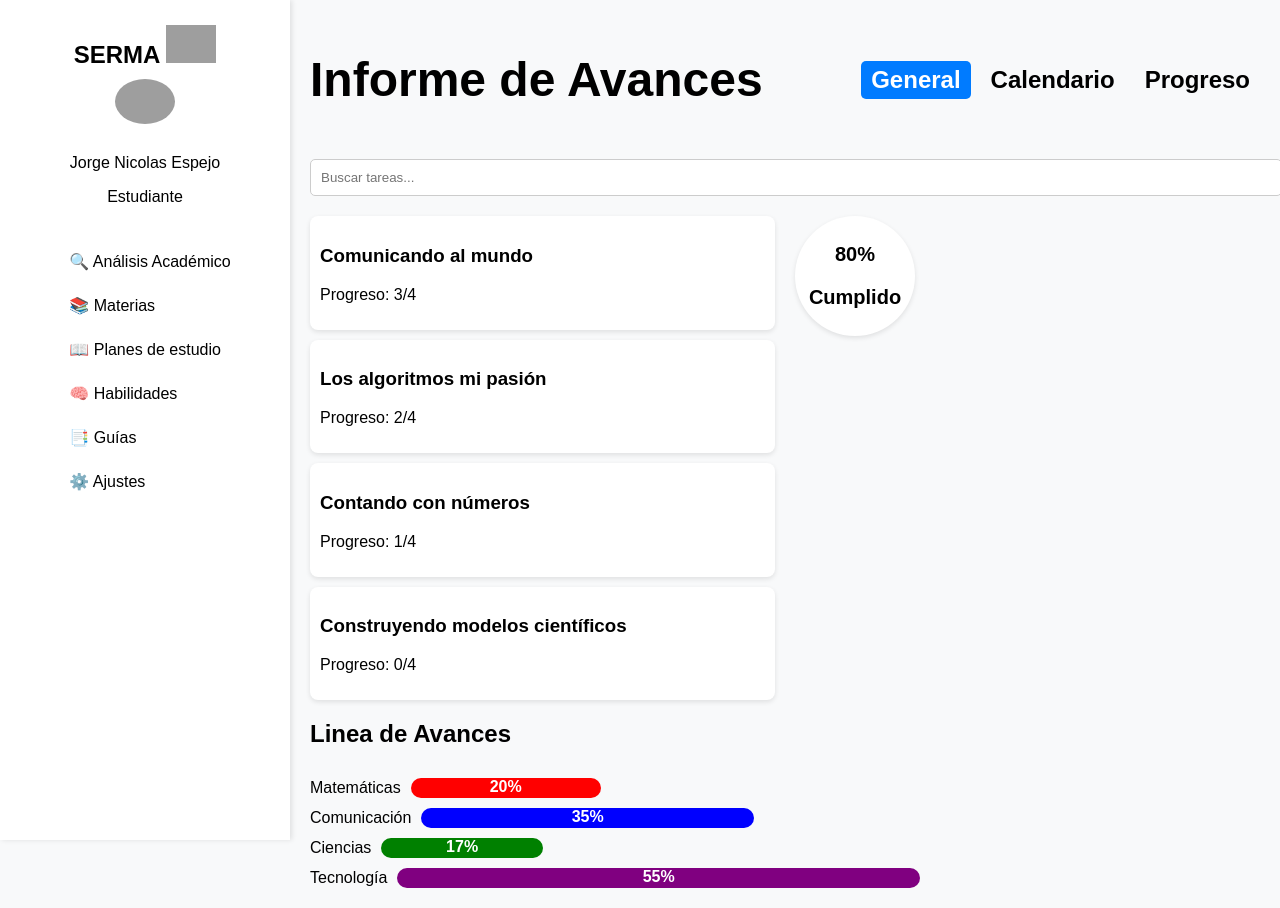
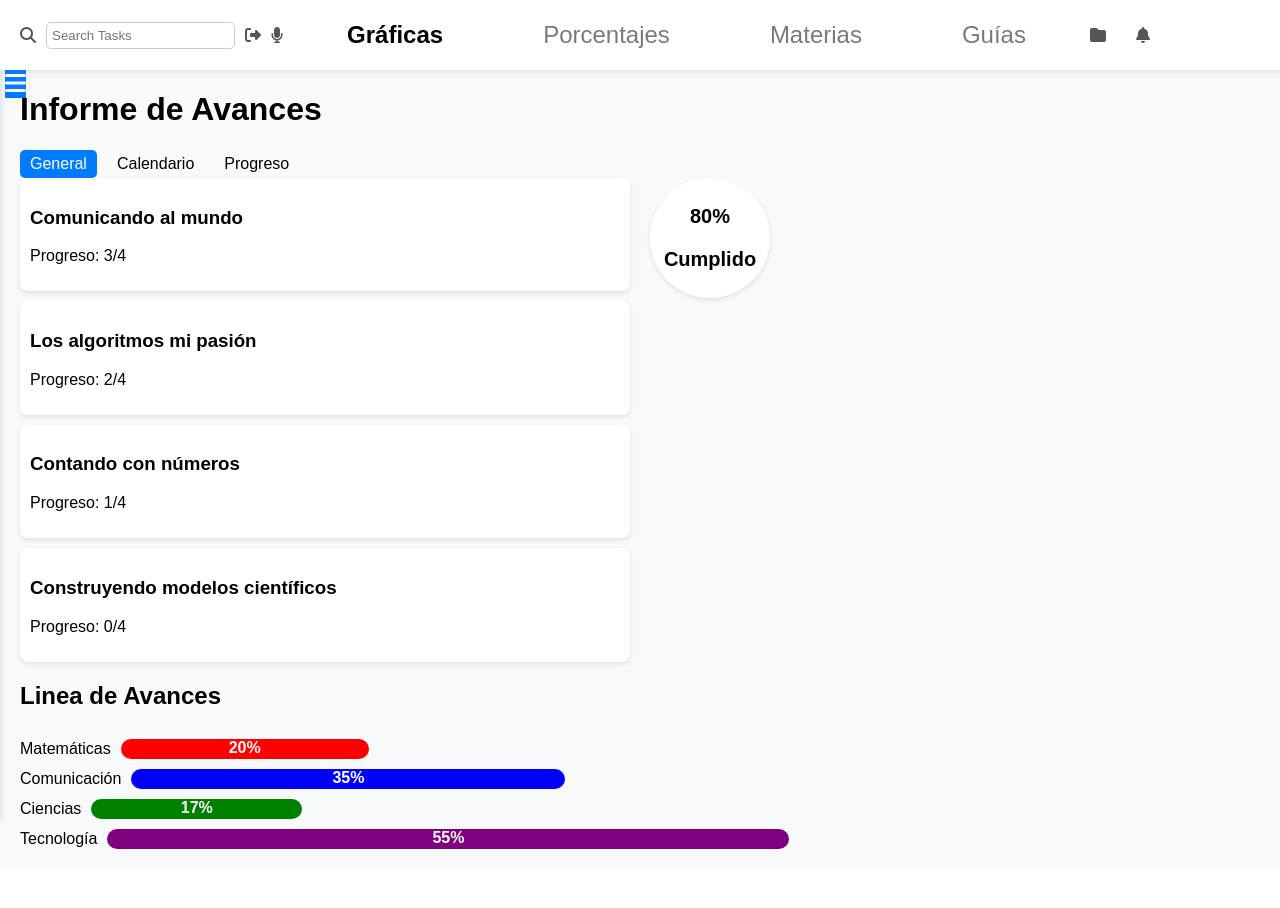
Before and after one commit to jhonnyer512/SGAA-MOCSAS, a PHP site: page /Home.html in a window 1280 px wide. After the commit the page ends 849 px from the top, so only its background shows below. Run offline with PHP 8.4, Linux system fonts and the light colour scheme; some libraries are stand-ins or nearby versions; grey boxes are pictures that could not be loaded.

Commit message:
funcion menu

```diff
--- a/src/page/Pagina Prinsipal/Home.html
+++ b/src/page/Pagina Prinsipal/Home.html
@@ -5,15 +5,18 @@
         <meta name="viewport" content="width=device-width, initial-scale=1.0">
         <title>Informe de Avances</title>
         <link rel="stylesheet" href="styles.css">
+        <link rel="stylesheet" href="https://cdnjs.cloudflare.com/ajax/libs/font-awesome/6.5.1/css/all.min.css">
+        <script src="https://kit.fontawesome.com/your-fontawesome-kit.js" crossorigin="anonymous"></script> <!-- Reemplaza con tu kit de FontAwesome -->
     </head>
 <body>
+
     <div class="sidebar">
         <div class="logo">
             SERMA
-            <img src="\public\image\Logo de SERMA.jpg" >
+            <img src="/public/image/Logo de SERMA.jpg">
         </div>
         <div class="user-info">
-            <img src="user.png" >
+            <img src="user.png">
             <p>Jorge Nicolas Espejo</p>
             <span>Estudiante</span>
         </div>
@@ -29,19 +32,46 @@
         </nav>
     </div>
 
+    <script>
+        function toggleSidebar() {
+            document.querySelector(".sidebar").classList.toggle("active");
+        }
+    </script>
+
     <div class="main-content">
-        <header>
+        <header class="top-bar">
+            <div class="search-container">
+                <i class="fas fa-search"></i>
+                <input type="text" placeholder="Search Tasks">
+                <i class="fas fa-sign-out-alt"></i>
+                <i class="fas fa-microphone"></i>
+            </div>
+
+            <nav class="nav-links">
+                <span class="active">Gráficas</span>
+                <span>Porcentajes</span>
+                <span>Materias</span>
+                <span>Guías</span>
+            </nav>
+
+            <div class="icons">
+                <i class="fas fa-folder"></i>
+                <i class="fa-solid fa-bell"></i>
+            </div>
+        </header>
+        <div>
+            <div class="menu-toggle" id="menu-toggle">
+                <i class="fas fa-bars"></i>
+            </div>
             <h1>Informe de Avances</h1>
             <div class="tabs">
                 <span class="active">General</span>
                 <span>Calendario</span>
                 <span>Progreso</span>
             </div>
-        </header>
+        </div>
 
-        <div class="search-bar">
-            <input type="text" placeholder="Buscar tareas...">
-        </div>
+
 
         <div class="dashboard">
             <div class="habilidades">
@@ -91,5 +121,6 @@
             </div>
         </div>
     </div>
+<script src="script.js"></script>
 </body>
 </html>
--- a/src/page/Pagina Prinsipal/Styles.css
+++ b/src/page/Pagina Prinsipal/Styles.css
@@ -6,15 +6,85 @@ body {
     background-color: #f8f9fa;
 }
 
+.top-bar {
+    position: fixed;
+    top: 0;
+    left: 0;
+    width: 100%;
+    height: 50px;
+    background-color: #fff;
+    display: flex;
+    justify-content: space-between;
+    align-items: center;
+    padding: 10px 20px;
+    box-shadow: 0px 2px 5px rgba(0, 0, 0, 0.1);
+    z-index: 1000;
+}
+
+
+.search-container {
+    display: flex;
+    align-items: center;
+    gap: 10px;
+}
+
+.search-container input {
+    padding: 5px;
+    border: 1px solid #ccc;
+    border-radius: 5px;
+    outline: none;
+}
+
+#menu-toggle {
+    position: fixed;
+    left: 5px;
+    top: 70px;
+    font-size: 24px;
+    background-color: #007bff;
+    color: white;
+    border: none;
+    cursor: pointer;
+    transition: left 0.3s ease-in-out;
+    z-index: 1000;
+}
+
 .sidebar {
+    position: fixed;
+    left: -250px;
+    top: 70px; /* Lo bajamos para que no cubra el header */
     width: 250px;
+    height: calc(100vh - 50px); /* Restamos la altura del header */
     background-color: #fff;
-    padding: 20px;
-    height: 100vh;
     box-shadow: 2px 0 5px rgba(0, 0, 0, 0.1);
-    display: flex;
-    flex-direction: column;
-    align-items: center;
+    transition: left 0.3s ease-in-out;
+    z-index: 1100; /* Mayor que el header */
+}
+
+.sidebar.active {
+    left: 0;
+}
+
+.sidebar.active + .main-content {
+    margin-left: 250px;
+}
+
+.main-content {
+    margin-left: 0;
+    transition: margin-left 0.3s ease-in-out;
+}
+
+.sidebar.active + .main-content {
+    margin-left: 250px;
+}
+
+/* Para pantallas pequeñas */
+@media (max-width: 768px) {
+    .sidebar {
+        width: 200px;
+    }
+    .sidebar.active + .main-content {
+        margin-left: 200px;
+    }
 }
 
 .logo {
@@ -45,6 +115,47 @@ nav ul {
     padding: 0;
     width: 100%;
 }
+
+.nav-links {
+    display: flex;
+    gap: 100px;
+}
+
+.nav-links span {
+    cursor: pointer;
+    font-weight: 500;
+    color: #7a7a7a;
+}
+
+.nav-links .active {
+    font-weight: bold;
+    color: #000;
+}
+
+.icons {
+    display: flex;
+    gap: 30px;
+    margin-right: 150px;
+}
+
+.icons i, .search-container i {
+    font-size: 16px;
+    color: #555;
+    cursor: pointer;
+    transition: color 0.3s ease;
+}
+
+.icons i:hover, .search-container i:hover {
+    color: #000;
+}
+
+.main-content {
+    margin-left: 0;
+    margin-top: 50px;
+    transition: margin-left 0.3s ease-in-out;
+}
+
+
 
 nav ul li {
     padding: 10px;
@@ -127,7 +238,9 @@ header {
     height: 120px;
     box-shadow: 0 2px 5px rgba(0, 0, 0, 0.1);
     text-align: center;
+    flex-direction: column;
 }
+
 
 .circle-progress p {
     text-align: center;
@@ -153,4 +266,5 @@ header {
     color: white;
     font-weight: bold;
     margin-left: 10px;
+    transition: width 0.5s ease-in-out;
 }
--- /dev/null
+++ b/src/page/Pagina Prinsipal/script.js
@@ -0,0 +1,17 @@
+document.addEventListener("DOMContentLoaded", function () {
+    const menuToggle = document.getElementById("menu-toggle");
+    const sidebar = document.querySelector(".sidebar");
+    const mainContent = document.querySelector(".main-content");
+
+    menuToggle.addEventListener("click", function () {
+        sidebar.classList.toggle("active");
+        mainContent.classList.toggle("menu-open");
+
+        // Mueve el botón junto con el sidebar
+        if (sidebar.classList.contains("active")) {
+            menuToggle.style.left = "260px"; // Lo posicionamos afuera del sidebar
+        } else {
+            menuToggle.style.left = "10px"; // Lo regresamos a su posición original
+        }
+    });
+});
```
Lines whose indentation alone changed are shown as unchanged.
